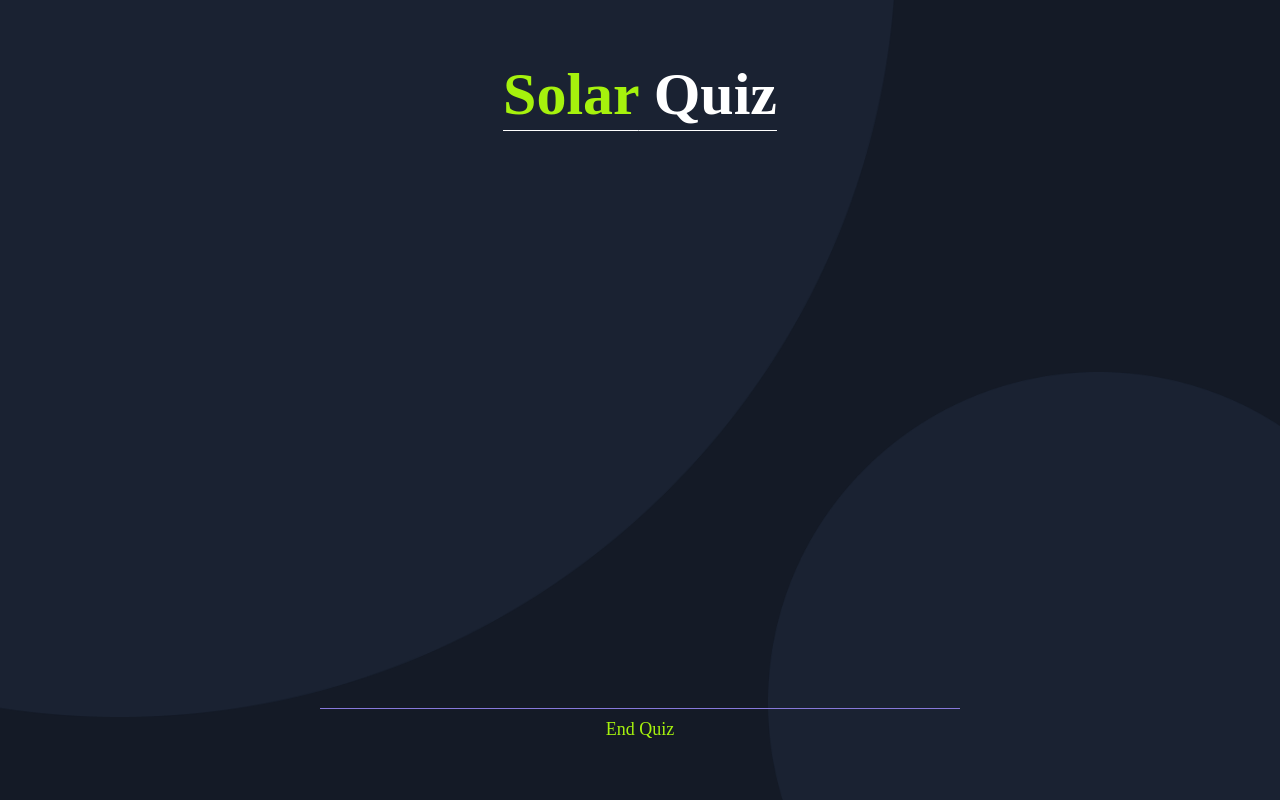
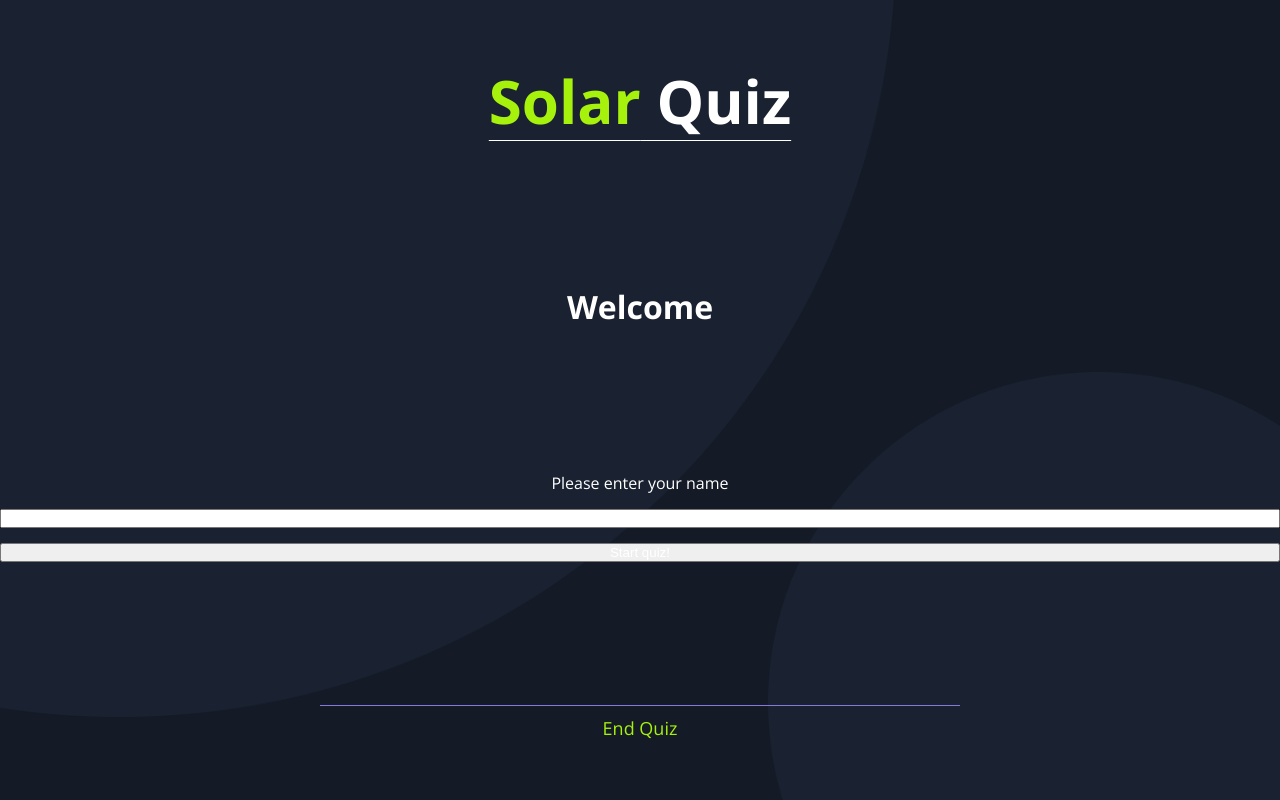
Before and after one commit to Erlandino/autmn-project, a plain HTML site: page index.html in a window 1280 px wide. Drawn offline with nearby package versions, Linux system fonts and the light colour scheme.

Commit message:
positioned elments and added font family

```diff
--- a/index.css
+++ b/index.css
@@ -19,6 +19,7 @@ body {
   flex-direction: column;
   justify-content: space-between;
   background-color: #141a26;
+  font-family: "Open Sans", sans-serif;
 }
 
 /* font size + underline */
@@ -39,26 +40,22 @@ h3 {
 }
 
 /* font size */
-.name {
-  font-size: 24px;
-  color: #8779da;
-}
-
-/* font size */
 p {
   font-size: 18px;
 }
 
-/* color + font size */
-.score {
-  font-size: 96;
-  color: #a6f20d;
+/* form styling */
+.registration-form {
+  display: flex;
+  flex-direction: column;
 }
 
-/* adds spacing to all elements in container */
-.result-container * {
-  padding: 15px 0;
+/* form margin for input */
+.registration-form input {
+  margin: 15px 0;
 }
+
+/* forms styling end */
 
 /* adds overline, limits with to 50% and re-centers footer, changes color of border */
 footer {
--- a/index.html
+++ b/index.html
@@ -20,6 +20,16 @@
     <!-- Main title -->
     <h1><span class="title-word-one">Solar</span> Quiz</h1>
 
+    <h3>Welcome</h3>
+
+    <!-- Registration form -->
+    <div class="registration-form">
+      <label for="nameInput">Please enter your name</label>
+      <input type="text" id="nameInput" />
+
+      <button>Start quiz!</button>
+    </div>
+
     <!-- footer -->
     <footer>
       <p>End Quiz</p>
```
